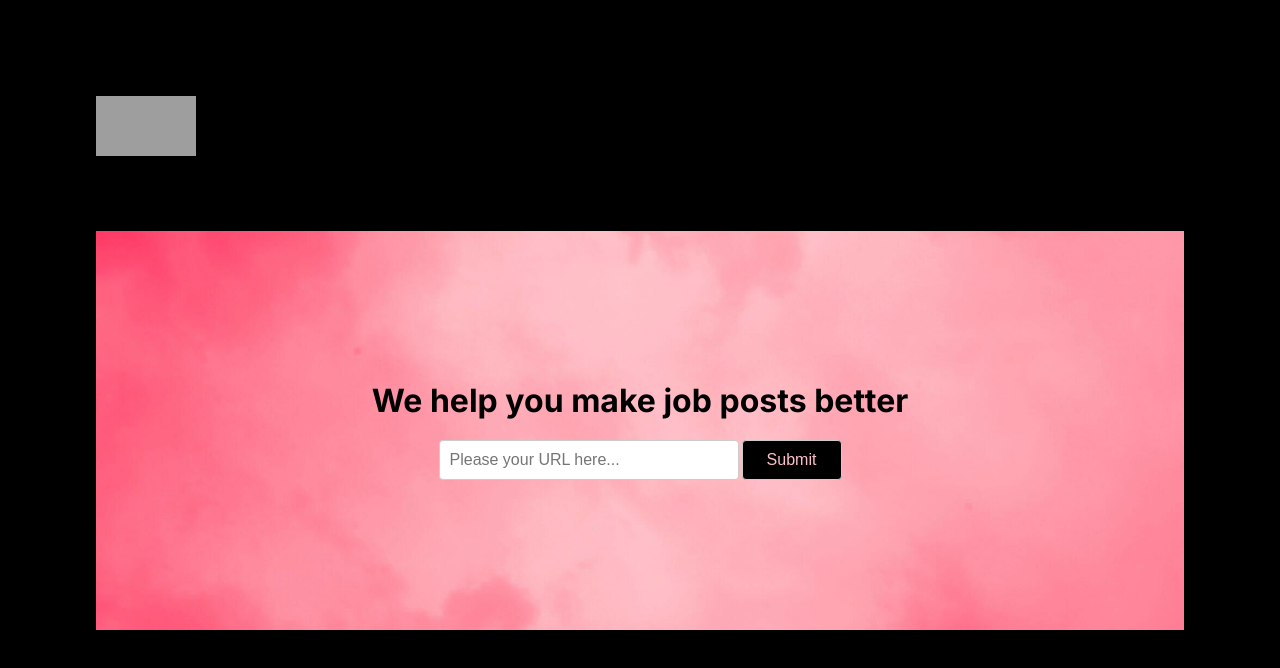
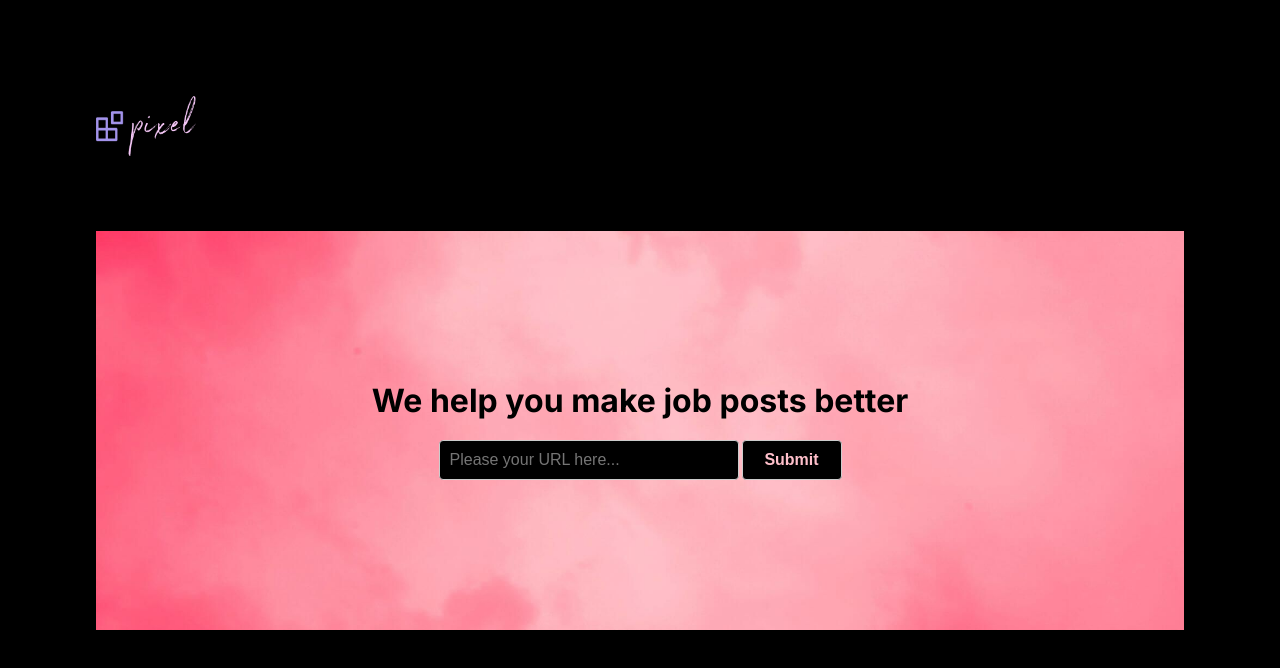
Before and after one commit to 0rnella/shesharp-hackathon, a Next.js app: page / in a window 1280 px wide. Shown: the top 668 px of the page. Built offline with nearby package versions, Linux system fonts and the light colour scheme; grey boxes are pictures that could not be loaded.

Commit message:
color change

```diff
--- a/src/app/page.js
+++ b/src/app/page.js
@@ -32,7 +32,7 @@ export default function Home() {
               className={styles.vercelLogo}
               width={100}
               height={60}
-              margin-bottom={0}
+              // margin-bottom={-20}
               priority
             />
           </a>
--- a/src/app/page.module.css
+++ b/src/app/page.module.css
@@ -50,6 +50,9 @@
   /* height: 400px; */
 }
 
+/* .logo-img{
+  background-color: black;
+} */
 .banner p{
   margin-top: 20px;
 }
@@ -60,6 +63,7 @@
   border-radius: 4px;
   font-size: 16px;
   width: 300px;
+  background-color: black ;
 }
 
 .submit-btn{
@@ -70,6 +74,7 @@
   width: 100px;
   margin-left: 3px;
   color:pink;
+  font-weight: bold;
   background-color: black ;
 }
 .code {
```
Also changed, not shown: public/logo.png (renamed from src/app/logo.png).
